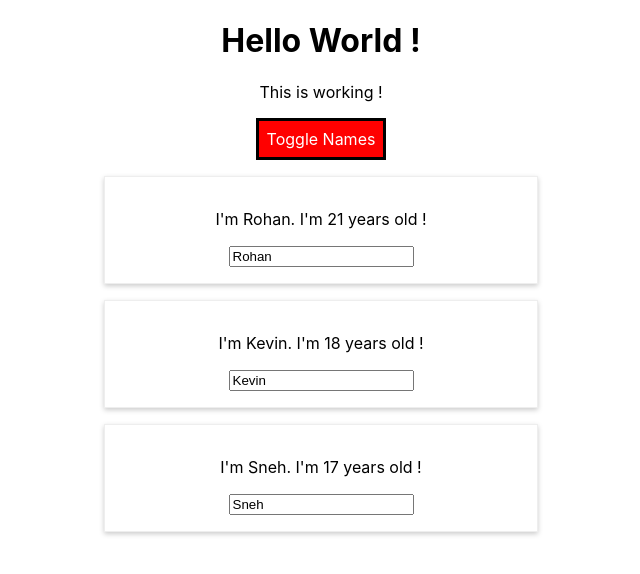
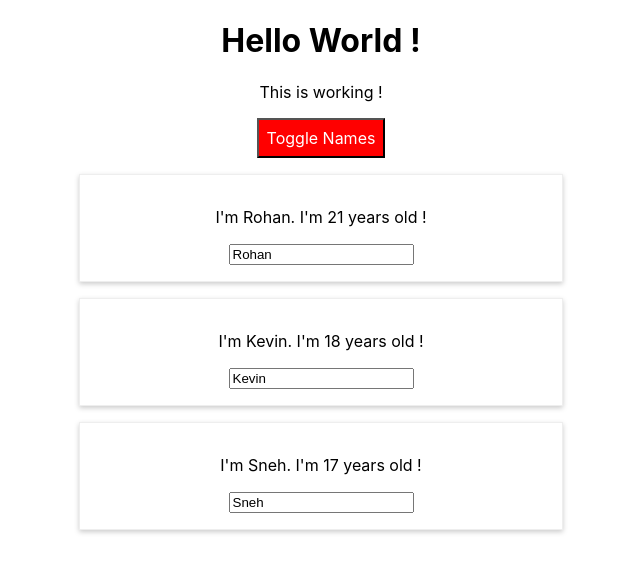
Before and after one commit to Rony20/React-Practice, a React (Create React App) app: page / in a window 1280 px wide. Both pictures are taken after a click on the button "Toggle Names". Shown: the top 574 px of the page, without its empty margins (319-959 px from the left). Built offline with nearby package versions, Linux system fonts and the light colour scheme.

Commit message:
Person.css is also changed in Person.module.css. Instead of .Button class now we have button as a element in App.module.css file.

```diff
--- a/src/App.js
+++ b/src/App.js
@@ -43,7 +43,7 @@
   render() {
     let persons = null;
 
-    let btnClass = [classes.Button];
+    let btnClass = '';
 
     if (this.state.showPersons) {
       persons = (
@@ -61,7 +61,7 @@
           })}
         </div>
       );
-      btnClass.push(classes.Red)
+      btnClass = classes.Red
     }
 
     let assignedClasses = [];
@@ -78,7 +78,7 @@
         <h1>Hello World !</h1>
         <p className={assignedClasses.join(" ")}>This is working !</p>
         <button
-          className={btnClass.join(" ")}
+          className={btnClass}
           onClick={this.togglePersonHandler}
         >
           Toggle Names
--- a/src/App.module.css
+++ b/src/App.module.css
@@ -10,24 +10,23 @@
   font-weight: bold;
 }
 
-.Button {
+.App button {
   background-color: green;
   color: white;
   font: inherit;
-  border: 3px solid black;
   padding: 8px;
   cursor: pointer;
 }
 
-.Button:hover {
+.App button:hover {
     background-color: lightgreen;
     color: black;
 }
 
-.Button.Red {
+.App button.Red {
   background-color: red;
 }
 
-.Button.Red:hover {
+.App button.Red:hover {
   background-color: salmon;
 }
--- a/src/Person/Person.js
+++ b/src/Person/Person.js
@@ -1,37 +1,16 @@
 import React from "react";
-import styled from "styled-components";
 
-// import "./Person.css"
+import classes from "./Person.module.css"
 
 const person = (props) => {
-  const StyledDiv = styled.div`
-    width: 60%;
-    margin: 16px auto;
-    border: 1px solid #eee;
-    box-shadow: 0 2px 5px #ccc;
-    padding: 16px;
-    text-align: center;
-    cursor: pointer;
-
-    @media (min-width: 500px) {
-      width: 400px;
-    }
-  `;
-
-  // const style = {
-  //     '@media (min-width: 500px)': {
-  //         width: '450px'
-  //     }
-  // }
-
   return (
-    <StyledDiv>
+    <div className={classes.Person}>
       <p onClick={props.click}>
         I'm {props.name}. I'm {props.age} years old !
       </p>
       <p>{props.children}</p>
       <input type="text" onChange={props.changed} value={props.name} />
-    </StyledDiv>
+    </div>
   );
 };
 
```
Also changed, not shown: src/Person/Person.module.css (renamed from src/Person/Person.css).
